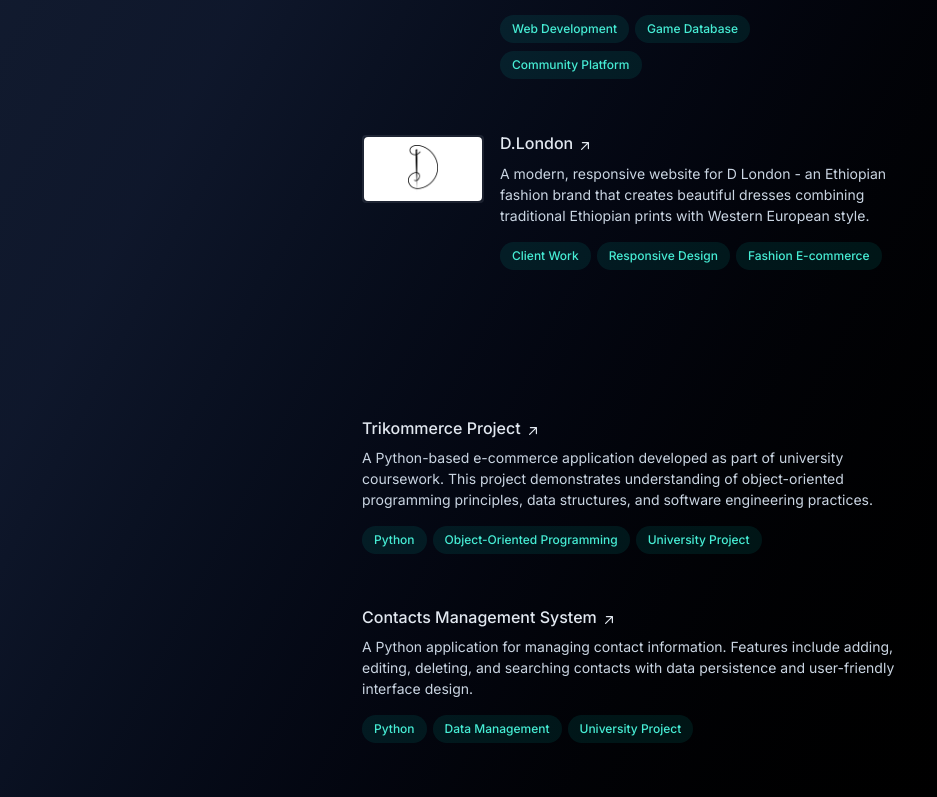
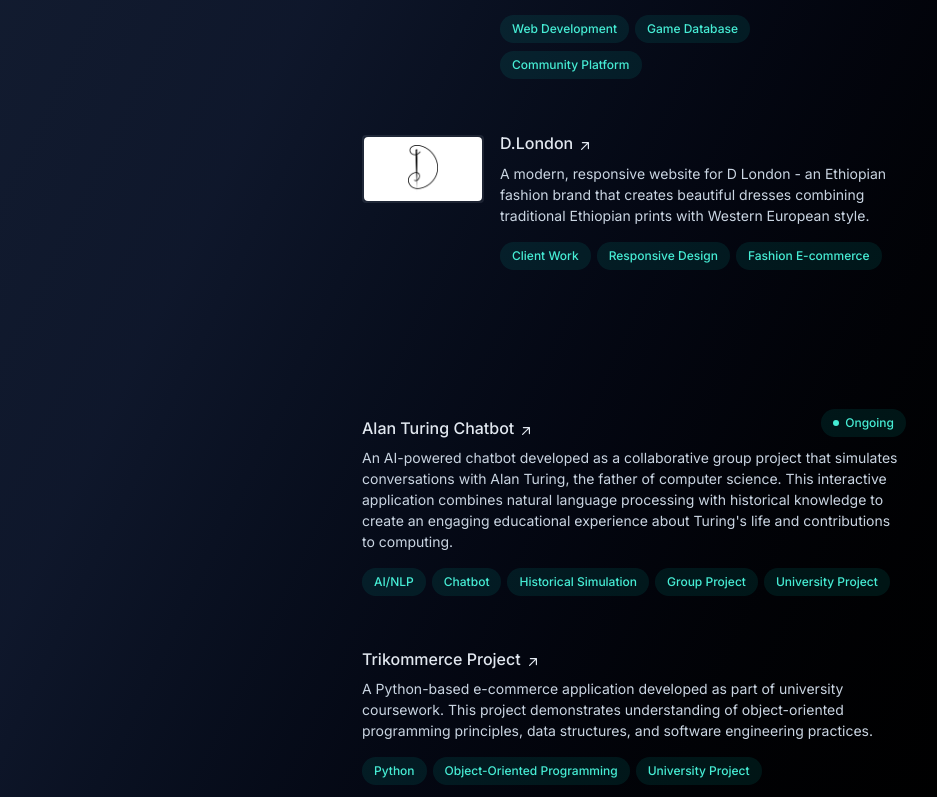
Before and after one commit to sentrisentri/portfolio, a Next.js app: page / in a window 1280 px wide. Shown: the part 1432-2229 px from the top of the page, without its empty margins (286-1223 px from the left). Built offline with nearby package versions, Linux system fonts and the light colour scheme.

Commit message:
Enhance scroll tracking to highlight last section and add LinkedIn link to footer, Added Alan Turing chatbot

```diff
--- a/src/app/page.tsx
+++ b/src/app/page.tsx
@@ -143,6 +143,15 @@
       const sections = ['about', 'education', 'projects', 'university-projects'];
       const scrollPosition = window.scrollY + window.innerHeight / 3;
 
+      // Check if we've scrolled to the bottom of the page
+      const isAtBottom = window.scrollY + window.innerHeight >= document.documentElement.scrollHeight - 50;
+
+      // If at bottom, always highlight the last section
+      if (isAtBottom) {
+        setActiveSection('university-projects');
+        return;
+      }
+
       for (let i = sections.length - 1; i >= 0; i--) {
         const section = document.getElementById(sections[i]);
         if (section && section.offsetTop <= scrollPosition) {
@@ -221,6 +230,14 @@
                 <span className="sr-only">GitHub</span>
                 <svg xmlns="http://www.w3.org/2000/svg" viewBox="0 0 16 16" fill="currentColor" className="h-6 w-6" aria-hidden="true">
                   <path d="M8 0C3.58 0 0 3.58 0 8c0 3.54 2.29 6.53 5.47 7.59.4.07.55-.17.55-.38 0-.19-.01-.82-.01-1.49-2.01.37-2.53-.49-2.69-.94-.09-.23-.48-.94-.82-1.13-.28-.15-.68-.52-.01-.53.63-.01 1.08.58 1.23.82.72 1.21 1.87.87 2.33.66.07-.52.28-.87.51-1.07-1.78-.2-3.64-.89-3.64-3.95 0-.87.31-1.59.82-2.15-.08-.2-.36-1.02.08-2.12 0 0 .67-.21 2.2.82.64-.18 1.32-.27 2-.27.68 0 1.36.09 2 .27 1.53-1.04 2.2-.82 2.2-.82.44 1.1.16 1.92.08 2.12.51.56.82 1.27.82 2.15 0 3.07-1.87 3.75-3.65 3.95.29.25.54.73.54 1.48 0 1.07-.01 1.93-.01 2.2 0 .21.15.46.55.38A8.013 8.013 0 0016 8c0-4.42-3.58-8-8-8z"></path>
+                </svg>
+              </a>
+            </li>
+            <li className="mr-5 text-xs shrink-0">
+              <a className="block hover:text-slate-200" href="https://www.linkedin.com/in/kirubel-mulat-6391a0244/" target="_blank" rel="noreferrer noopener" aria-label="LinkedIn (opens in a new tab)" title="LinkedIn">
+                <span className="sr-only">LinkedIn</span>
+                <svg xmlns="http://www.w3.org/2000/svg" viewBox="0 0 24 24" fill="currentColor" className="h-6 w-6" aria-hidden="true">
+                  <path d="M20.447 20.452h-3.554v-5.569c0-1.328-.027-3.037-1.852-3.037-1.853 0-2.136 1.445-2.136 2.939v5.667H9.351V9h3.414v1.561h.046c.477-.9 1.637-1.85 3.37-1.85 3.601 0 4.267 2.37 4.267 5.455v6.286zM5.337 7.433c-1.144 0-2.063-.926-2.063-2.065 0-1.138.92-2.063 2.063-2.063 1.14 0 2.064.925 2.064 2.063 0 1.139-.925 2.065-2.064 2.065zm1.782 13.019H3.555V9h3.564v11.452zM22.225 0H1.771C.792 0 0 .774 0 1.729v20.542C0 23.227.792 24 1.771 24h20.451C23.2 24 24 23.227 24 22.271V1.729C24 .774 23.2 0 22.222 0h.003z"/>
                 </svg>
               </a>
             </li>
@@ -483,7 +500,54 @@
             <div>
               <ul className="group/list">
 
-                {/* University Project 1 - Trikommerce */}
+                {/* University Project 1 - Alan Turing Chatbot */}
+                <li className="mb-12">
+                  <div className="group relative grid pb-1 transition-all sm:grid-cols-8 sm:gap-8 md:gap-4 lg:hover:!opacity-100 lg:group-hover/list:opacity-50">
+                    <div className="absolute -inset-x-4 -inset-y-4 z-0 hidden rounded-md transition motion-reduce:transition-none lg:-inset-x-6 lg:block lg:group-hover:bg-slate-800/50 lg:group-hover:shadow-[inset_0_1px_0_0_rgba(148,163,184,0.1)] lg:group-hover:drop-shadow-lg"></div>
+                    {/* Ongoing tag */}
+                    <div className="absolute -top-2 -right-2 z-20">
+                      <div className="flex items-center rounded-full bg-teal-400/10 px-3 py-1 text-xs font-medium leading-5 text-teal-300">
+                        <span className="inline-block w-1.5 h-1.5 bg-teal-300 rounded-full mr-1.5 animate-pulse"></span>
+                        Ongoing
+                      </div>
+                    </div>
+                    <div className="z-10 sm:col-span-8">
+                      <h3 className="font-medium leading-snug text-slate-200">
+                        <div>
+                          <a className="inline-flex items-baseline font-medium leading-tight text-slate-200 hover:text-teal-300 focus-visible:text-teal-300 group/link text-base" href="https://github.com/HistoricFigureChatbot/alan-turing-chatbot" target="_blank" rel="noreferrer noopener" aria-label="Alan Turing Chatbot (opens in a new tab)">
+                            <span className="absolute -inset-x-4 -inset-y-2.5 hidden rounded md:-inset-x-6 md:-inset-y-4 lg:block"></span>
+                            <span>Alan Turing Chatbot</span>
+                            <span className="inline-block">
+                              <svg xmlns="http://www.w3.org/2000/svg" viewBox="0 0 20 20" fill="currentColor" className="inline-block h-4 w-4 shrink-0 transition-transform group-hover/link:-translate-y-1 group-hover/link:translate-x-1 group-focus-visible/link:-translate-y-1 group-focus-visible/link:translate-x-1 motion-reduce:transition-none ml-1 translate-y-px" aria-hidden="true">
+                                <path fillRule="evenodd" d="M5.22 14.78a.75.75 0 001.06 0l7.22-7.22v5.69a.75.75 0 001.5 0v-7.5a.75.75 0 00-.75-.75h-7.5a.75.75 0 000 1.5h5.69l-7.22 7.22a.75.75 0 000 1.06z" clipRule="evenodd"></path>
+                              </svg>
+                            </span>
+                          </a>
+                        </div>
+                      </h3>
+                      <p className="mt-2 text-sm leading-normal">An AI-powered chatbot developed as a collaborative group project that simulates conversations with Alan Turing, the father of computer science. This interactive application combines natural language processing with historical knowledge to create an engaging educational experience about Turing's life and contributions to computing.</p>
+                      <ul className="mt-2 flex flex-wrap" aria-label="Technologies used:">
+                        <li className="mr-1.5 mt-2">
+                          <div className="flex items-center rounded-full bg-teal-400/10 px-3 py-1 text-xs font-medium leading-5 text-teal-300">AI/NLP</div>
+                        </li>
+                        <li className="mr-1.5 mt-2">
+                          <div className="flex items-center rounded-full bg-teal-400/10 px-3 py-1 text-xs font-medium leading-5 text-teal-300">Chatbot</div>
+                        </li>
+                        <li className="mr-1.5 mt-2">
+                          <div className="flex items-center rounded-full bg-teal-400/10 px-3 py-1 text-xs font-medium leading-5 text-teal-300">Historical Simulation</div>
+                        </li>
+                        <li className="mr-1.5 mt-2">
+                          <div className="flex items-center rounded-full bg-teal-400/10 px-3 py-1 text-xs font-medium leading-5 text-teal-300">Group Project</div>
+                        </li>
+                        <li className="mr-1.5 mt-2">
+                          <div className="flex items-center rounded-full bg-teal-400/10 px-3 py-1 text-xs font-medium leading-5 text-teal-300">University Project</div>
+                        </li>
+                      </ul>
+                    </div>
+                  </div>
+                </li>
+
+                {/* University Project 2 - Trikommerce */}
                 <li className="mb-12">
                   <div className="group relative grid pb-1 transition-all sm:grid-cols-8 sm:gap-8 md:gap-4 lg:hover:!opacity-100 lg:group-hover/list:opacity-50">
                     <div className="absolute -inset-x-4 -inset-y-4 z-0 hidden rounded-md transition motion-reduce:transition-none lg:-inset-x-6 lg:block lg:group-hover:bg-slate-800/50 lg:group-hover:shadow-[inset_0_1px_0_0_rgba(148,163,184,0.1)] lg:group-hover:drop-shadow-lg"></div>
```
